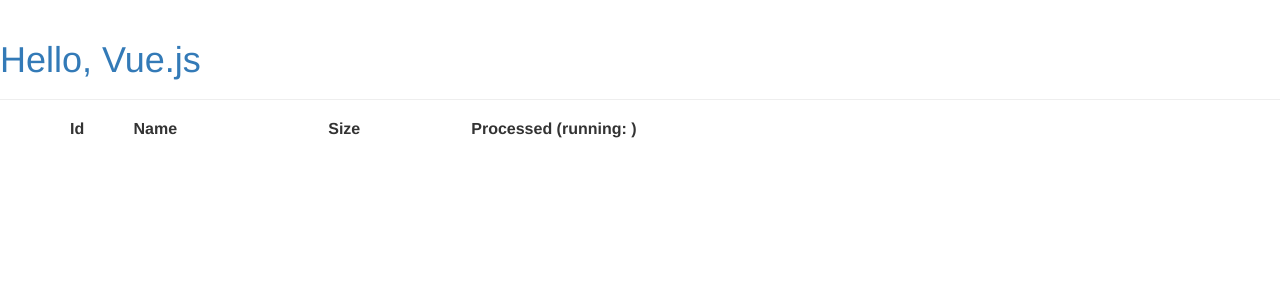
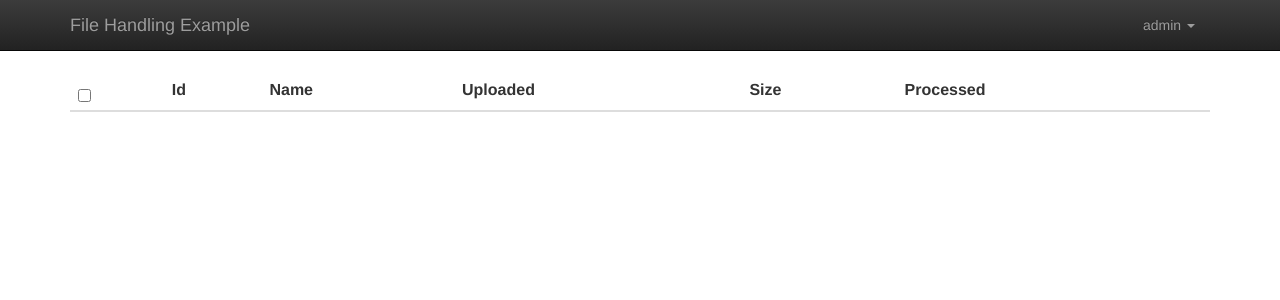
Before and after one commit to jagusztinl/azuredocker, a Django app: page /vue in a window 1280 px wide. Shown: the top 300 px of the page. Run offline with Django 3.2, Linux system fonts and the light colour scheme; a user stored in the database is signed in; tables that the repository leaves empty hold one stand-in row (values such as "Sample post"); lists and menus that the app fills with data are empty; parts of the project's set-up code (start-up, migrations or seed data) failed here and were passed over; some libraries are stand-ins or nearby versions.

Commit message:
Header and displaying date

```diff
--- a/collector/static/collector/ui-vue.js
+++ b/collector/static/collector/ui-vue.js
@@ -27,29 +27,44 @@
 	};
 
     Vue.component('file-item', {
-        props: ['file', 'actions'],
+        props: ['file', 'viewState', 'actions'],
         template: [
-            '<tr>',
-            '<td><input class="filelist_checkbox" type="checkbox" name="{{ file.id }}" data-id="{{ id }}"></input></td>',
+            '<tr v-bind:class="trClass">',
+                '<td><input class="filelist_checkbox" v-on:click="check" type="checkbox" v-bind:checked="viewState.checked"></input></td>',
                 '<td>{{ file.id }}</td>',
-            '<td>{{ file.name }}</td>',
+                '<td>{{ file.name }}',
+                    '<div v-if="viewState.expanded">',
+                        '<div class="bg-warning" v-if="file.error"><span style="font-weight: bold">Error: </span>{{ file.error }}</div>',
+                    '</div>',
+                '</td>',
+                '<td>{{ uploadedFromNow }}</td>',
                 '<td>{{ file.size }}</td>',
                 '<td v-html="htmlStatus"></td>',
                 '<td>',
-                '<span v-if="file.progress">...</span>',
+                    '<span v-if="viewState.progress">...</span>',
                     '<span v-if="file.jsondata">&nbsp;</span>',
-                '<a style="cursor: hand;" v-if="!file.progress && !file.jsondata" v-on:click="click">Process</a>',
+                    '<a style="cursor: hand;" v-if="!viewState.progress && !file.jsondata" v-on:click="click">Process</a>',
                 '</td>',
             '</tr>'
         ].join(""),
         methods: {
         	click: function() {
         		this.actions.process(this.file.id);
+        	},
+            check: function() {
+                this.viewState.checked = !this.viewState.checked;
             }
         },
         computed: {
+            trClass: function() {
+                if (this.viewState.checked) {
+                    return "info";
+                }
+                return "";
+
+            },
         	htmlStatus: function() {
-                if (this.file.progress) {
+                if (this.viewState.progress) {
                     return HTML_STATUS.PROGRESS;
                 }
         		if (this.file.error) {
@@ -59,6 +74,9 @@
         			return HTML_STATUS.SUCCESS;
         		}
                 return HTML_STATUS.PENDING;
+        	},
+            uploadedFromNow: function() {
+                return moment(this.file.created_at).fromNow();
             }
         }
     });
@@ -80,19 +98,52 @@
             },
             tasks: {
                 type: Array
+            },
+            viewState: {
+                allChecked: {
+                    type: Boolean,
+                    default: false
+                }
+            }
+        },
+        methods: {
+            checkAll: function() {
+                var checked = this.viewState.checked = !this.viewState.checked;
+                this.files.forEach(function(item) {
+                    item.viewState.checked = checked;
+
+                });
+
+            }
+        },
+        computed: {
+            allChecked: function() {
+                var i;
+                if (this.files.length === 0) {
+                    return false;
+                }
+                for(i=0;i<this.files.length;i++) {
+                    if (!this.files.viewState.checked) {
+                        return false;
+                    }
+                }
+                return true;
             }
         },
         template: [
-            '<table class="table table-responsive table-striped filelist-container">',
+            '<table class="table table-responsive table-hover table-striped filelist-container">',
             '<thead>',
-            '<th></th>',
+            '<tr>',
+            '<th><input class="filelist_checkbox" v-on:click="checkAll" type="checkbox" v-bind:checked="viewState.allChecked"></th>',
             '<th>Id</th>',
             '<th>Name</th>',
+            '<th>Uploaded</th>',
             '<th>Size</th>',
-            '<th colspan="2">Processed (running: {{tasks.length}})</th>',
+            '<th colspan="2">Processed</th>',
             '</thead>',
+            '</tr>',
             '<tbody>',
-            '<file-item v-for="file in files" v-bind:file="file" v-bind:actions="actions"></file-item>',
+            '<file-item v-for="file in files" v-bind:file="file.file" v-bind:viewState="file.viewState" v-bind:actions="actions"></file-item>',
             '</tbody>',
             '</table>'
         ].join("")
@@ -104,7 +155,7 @@
 
     var app = new Vue({
         el: '#filelist',
-        template: '<file-list v-bind:tasks="tasks" v-bind:files="files" v-bind:actions="actions"></file-list>',
+        template: '<file-list v-bind:tasks="tasks" v-bind:files="files" v-bind:actions="actions" v-bind:viewState="viewState"></file-list>',
         data: {
             files: [],
             tasks: {},
@@ -113,11 +164,13 @@
                     app.process(id);
             	}
             },
-            pollInterval: 2000
+            pollInterval: 2000,
+            viewState: {}
         },
         methods: {
             process: function(id) {
-                this.files.forEach(function(file) {
+                this.files.forEach(function(item) {
+                    var file = item.file, viewState = item.viewState;
                     if (file.id === id) {
                         var args = {};
                         args[file.id] = 'on';
@@ -128,17 +181,15 @@
                             jsonRes.results.forEach(function(task) {
                                 app.tasks[task.task_id] = task;
                             });
-                 //          file.progress = false;
                         }).fail(function(res) {
-                            file.progress = false;
+                            viewState.progress = false;
                             file.error = res;
                         });
-                        file.progress = true;
+                        viewState.progress = true;
                     }
                 });
             },
             pollTasks: function() {
-                console.log("pollTasks enter");
                 var me = this,
                     task_ids = [], key;
                 for(key in this.tasks) {
@@ -156,7 +207,6 @@
                     });
                     task_ids.join("");
                 } else {
-                    console.log("pollTasks no task ids");
                     setTimeout(function() {
                         me.pollTasks();
                     }, this.pollInterval);
@@ -184,16 +234,12 @@
                     res.forEach(function(file) {
                         fileDict[file.id] = file;
                     });
-                    me.files.forEach(function(file) {
-                        newFile = fileDict[file.id];
+                    me.files.forEach(function(item) {
+                        newFile = fileDict[item.file.id];
                         if (newFile) {
-                            ['jsondata', 'error'].forEach(function(key) {
-                                if (newFile.hasOwnProperty(key)) {
-                                    file[key] = newFile[key];
+                            item.file = newFile;
                         }
-                            });
-                        }
-                        file.progress = false;
+                        item.viewState.progress = false;
                     });
                 });
             },
@@ -214,8 +260,14 @@
     	});
     	*/
     	app.files = files.map(function(file) {
-    		file.progress = false;
-    		return file;
+            return {
+                file: file,
+                viewState: {
+                    progress: false,
+                    expanded: file.id == 15,
+                    checked: false
+                }
+            };
     	});
     });
 
--- a/collector/templates/vue.html
+++ b/collector/templates/vue.html
@@ -6,20 +6,44 @@
         <link rel="stylesheet" href="//maxcdn.bootstrapcdn.com/bootstrap/3.3.7/css/bootstrap-theme.min.css"/>
         <link href='//fonts.googleapis.com/css?family=Lobster&subset=latin,latin-ext' rel='stylesheet' type='text/css'/>
         <link rel="stylesheet" href="{% static "collector/collector.css" %}"/>
-        <script src="https://ajax.googleapis.com/ajax/libs/jquery/3.2.1/jquery.min.js"></script>
-        <script src="https://maxcdn.bootstrapcdn.com/bootstrap/3.3.7/js/bootstrap.min.js"></script>
+        <script src="//ajax.googleapis.com/ajax/libs/jquery/3.2.1/jquery.min.js"></script>
+        <script src="//maxcdn.bootstrapcdn.com/bootstrap/3.3.7/js/bootstrap.min.js"></script>
+        <script src="//cdnjs.cloudflare.com/ajax/libs/moment.js/2.19.1/moment.min.js"></script>
         <script src="//cdnjs.cloudflare.com/ajax/libs/vue/2.3.4/vue.min.js"></script>
     </head>
     <body>
-        {% csrf_token %}
-        <div class="page-header">
-            <h1><a href="/">Hello, Vue.js</a></h1>
+    {% csrf_token %}
+    <div class="wrapper">
+        <div class="navbar navbar-static-top navbar-inverse"
+        role="navigation" aria-label="navbar">
+            <div class="container">
+                <span>
+                    <a class='navbar-brand' rel="nofollow" href=''>
+                    File Handling Example
+                    </a>
+                </span>
+                <ul class="nav navbar-nav pull-right">
+                    <li class="dropdown">
+                        <a href="#" class="dropdown-toggle" data-toggle="dropdown">
+                        admin
+                        <b class="caret"></b>
+                        </a>
+                    </li>
+                    <li>
+                        <ul class="dropdown-menu">
+                            <li><a href='/logout'>Log out</a></li>
+                        </ul>
+                    </li>
+                </ul>
+            </div>
         </div>
+
         <div class="content container">
         	<div id="filelist" >
 
         	</div>
         </div>
+    </div>
 
     <script type="text/javascript" src="{% static "collector/ui-vue.js" %}">
     </script>
```
Lines whose indentation alone changed are shown as unchanged.
